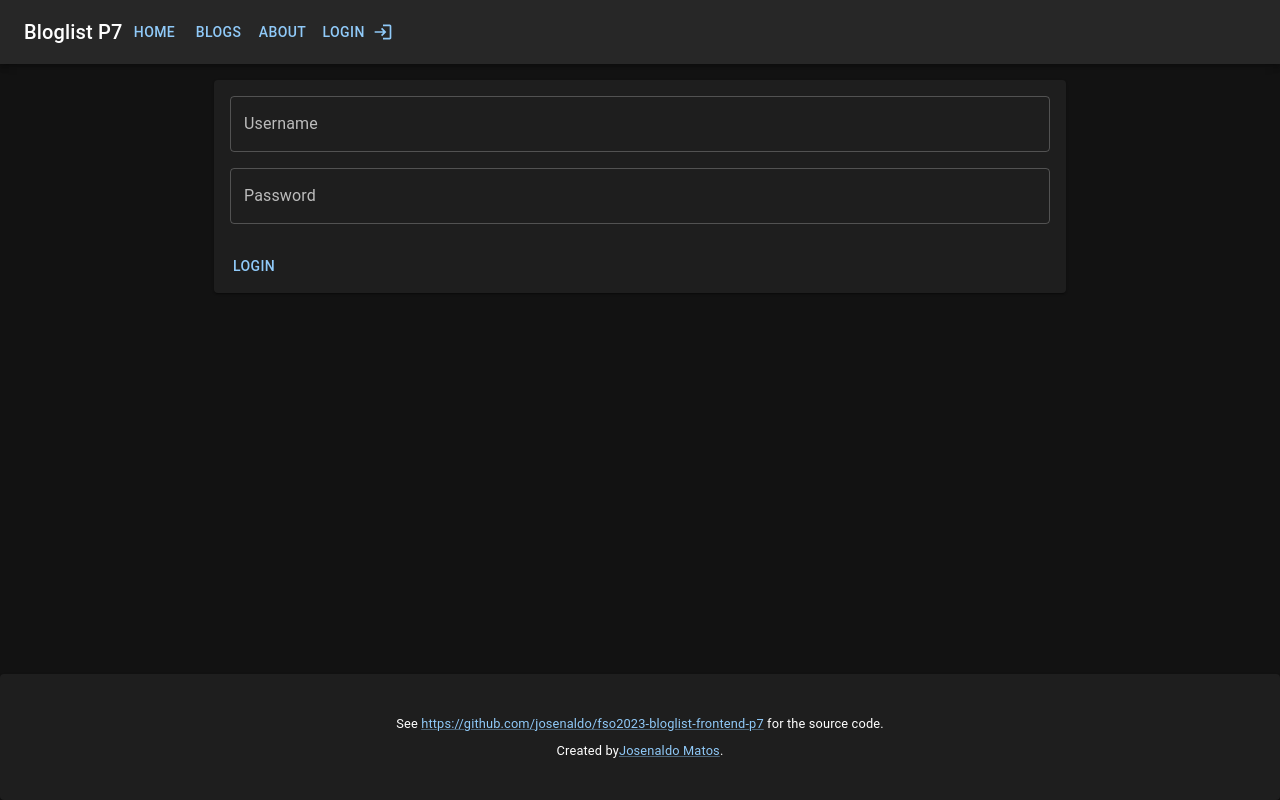
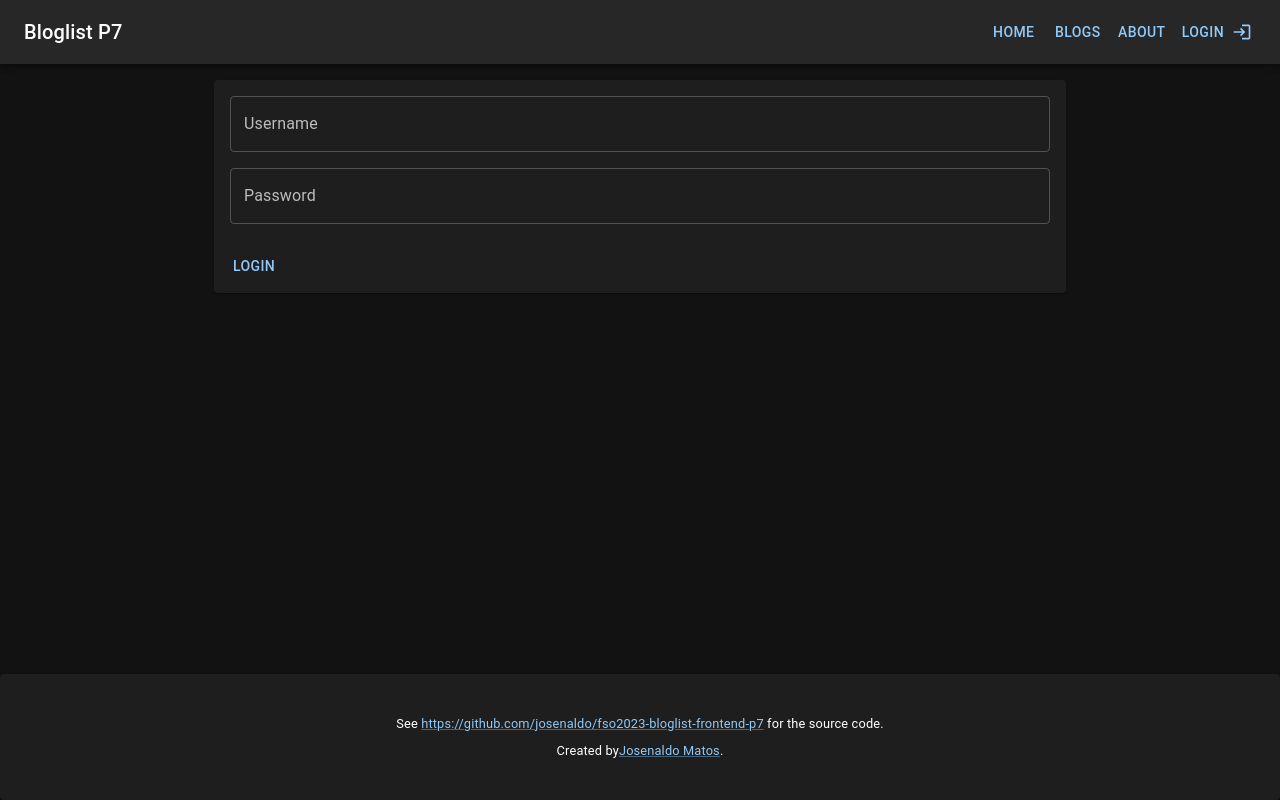
Before and after one commit to josenaldo/fso2023-bloglist-frontend-p7, a React (Vite) app: page /login in a window 1280 px wide. Built offline with nearby package versions, Linux system fonts and the light colour scheme.

Commit message:
:recycle: refactor: Logout

```diff
--- a/src/features/auth/PrivateOutlet.jsx
+++ b/src/features/auth/PrivateOutlet.jsx
@@ -5,7 +5,6 @@ const PrivateOutlet = () => {
   const auth = useAuth()
   const location = useLocation()
 
-  console.log('🔴 PrivateOutlet > auth', auth)
   return auth.user ? (
     <Outlet />
   ) : (
--- a/src/features/auth/UserAppbar.jsx
+++ /dev/null
@@ -1,34 +0,0 @@
-import React from 'react'
-import { useDispatch } from 'react-redux'
-import { useLogoutMutation } from '@/features/auth'
-
-import { useAuth } from '@/features/auth'
-
-const UserAppbar = () => {
-  const dispatch = useDispatch()
-  const auth = useAuth()
-
-  const [logout] = useLogoutMutation()
-
-  const handleLogout = () => {
-    dispatch(logout())
-  }
-
-  if (!auth.user) return null
-
-  return (
-    <div>
-      Welcome {auth.user.name}!{' '}
-      <a
-        href="#"
-        role="button"
-        className="outline small"
-        onClick={handleLogout}
-      >
-        Logout
-      </a>
-    </div>
-  )
-}
-
-export default UserAppbar
--- a/src/features/auth/auth-service.js
+++ b/src/features/auth/auth-service.js
@@ -14,15 +14,9 @@ export const loginApi = createApi({
         body: credentials,
       }),
     }),
-    logout: builder.mutation({
-      query: () => {
-        localStorage.removeItem(appConfig.application.LOGGED_USER_KEY)
-        return '/logout'
-      },
-    }),
   }),
 })
 
-export const { useLoginMutation, useLogoutMutation } = loginApi
+export const { useLoginMutation } = loginApi
 
 export default loginApi
--- a/src/features/auth/auth-slice.js
+++ b/src/features/auth/auth-slice.js
@@ -17,10 +17,15 @@ const getLoggedUser = () => {
   return { user }
 }
 
-const slice = createSlice({
+const authSlice = createSlice({
   name: 'auth',
   initialState: getLoggedUser(),
-  reducers: {},
+  reducers: {
+    logout: (state) => {
+      localStorage.removeItem(appConfig.application.LOGGED_USER_KEY)
+      state.user = null
+    },
+  },
   extraReducers: (builder) => {
     builder.addMatcher(
       loginApi.endpoints.login.matchFulfilled,
@@ -29,16 +34,13 @@ const slice = createSlice({
           appConfig.application.LOGGED_USER_KEY,
           JSON.stringify(payload)
         )
+
         state.user = payload
       }
     )
-
-    builder.addMatcher(loginApi.endpoints.logout.matchFulfilled, (state) => {
-      state.user = null
-    })
   },
 })
 
-export default slice.reducer
-
 export const selectCurrentUser = (state) => state.auth.user
+export const { logout } = authSlice.actions
+export default authSlice.reducer
--- a/src/features/auth/index.js
+++ b/src/features/auth/index.js
@@ -1,15 +1,10 @@
 export { default as LoginForm } from './LoginForm'
-export { default as UserAppbar } from './UserAppbar'
 export { default as loginService } from './auth-service'
 
-export {
-  default as loginApi,
-  useLoginMutation,
-  useLogoutMutation,
-} from './auth-service'
+export { default as loginApi, useLoginMutation } from './auth-service'
 
 export { useAuth } from './use-auth'
 
-export { default as authReducer, selectCurrentUser } from './auth-slice'
+export { default as authReducer, selectCurrentUser, logout } from './auth-slice'
 
 export { default as PrivateOutlet } from './PrivateOutlet'
--- a/src/features/blog/blog-api-slice.js
+++ b/src/features/blog/blog-api-slice.js
@@ -4,12 +4,12 @@ import { appConfig } from '@/data'
 export const blogApi = createApi({
   reducerPath: 'blogApi',
   baseQuery: (args, api, extraOptions) => {
-    const user = api.getState().userApi.user
-    const token = user?.token
-
     return fetchBaseQuery({
       baseUrl: `${appConfig.application.BACKEND}/api`,
       prepareHeaders: (headers) => {
+        const user = api.getState().userApi.user
+        const token = user?.token
+
         if (token) {
           headers.set('Authorization', `Bearer ${token}`)
         }
--- a/src/features/layout/Header.jsx
+++ b/src/features/layout/Header.jsx
@@ -1,20 +1,7 @@
-import { useNavigate } from 'react-router-dom'
-
-import { useAuth, useLogoutMutation } from '@/features/auth'
 import { NavBar } from '@/features/layout'
 
 const Header = () => {
-  const navigate = useNavigate()
-  const auth = useAuth()
-
-  const [logout] = useLogoutMutation()
-
-  const handleLogout = async () => {
-    await logout()
-    navigate('/login')
-  }
-
-  return <NavBar user={auth.user} logout={handleLogout} />
+  return <NavBar />
 }
 
 export default Header
--- a/src/features/layout/NavBar/DesktopMenu.jsx
+++ b/src/features/layout/NavBar/DesktopMenu.jsx
@@ -8,7 +8,7 @@ const DesktopMenu = ({ user, logout }) => {
   return (
     <Box sx={{ display: { xs: 'none', sm: 'flex' } }}>
       {pages.map((page) => (
-        <DesktopMenuItem key={page.link} item={{ ...page, component: Link }} />
+        <DesktopMenuItem key={page.to} item={{ ...page, component: Link }} />
       ))}
 
       {user ? (
--- a/src/features/layout/NavBar/MobileMenu.jsx
+++ b/src/features/layout/NavBar/MobileMenu.jsx
@@ -41,7 +41,7 @@ const MobileMenu = ({ user, logout, mobileOpen, handleDrawerToggle }) => {
       <List>
         {pages.map((page) => (
           <MobileMenuItem
-            key={page.link}
+            key={page.to}
             item={{
               ...page,
               component: Link,
--- a/src/features/layout/NavBar/NavBar.jsx
+++ b/src/features/layout/NavBar/NavBar.jsx
@@ -1,23 +1,51 @@
 import React from 'react'
 
-import { AppBar, IconButton, Toolbar, Link as MuiLink } from '@mui/material'
+import {
+  AppBar,
+  IconButton,
+  Toolbar,
+  Link as MuiLink,
+  Box,
+} from '@mui/material'
 import MenuIcon from '@mui/icons-material/Menu'
 
 import Logo from './Logo'
 import DesktopMenu from './DesktopMenu'
 import MobileMenu from './MobileMenu'
-import { Link } from 'react-router-dom'
+import { Link, useNavigate } from 'react-router-dom'
+import { useAuth, logout } from '@/features/auth'
+import { useDispatch } from 'react-redux'
 
-const NavBar = ({ user, logout }) => {
+const NavBar = () => {
+  const dispatch = useDispatch()
+  const navigate = useNavigate()
+  const auth = useAuth()
+
   const [mobileOpen, setMobileOpen] = React.useState(false)
 
   const handleDrawerToggle = () => {
     setMobileOpen((prevState) => !prevState)
   }
 
+  const handleLogout = async () => {
+    dispatch(logout())
+    navigate('/login')
+  }
+
   return (
     <AppBar component="nav" position="sticky">
-      <Toolbar>
+      <Toolbar
+        sx={{
+          display: 'flex',
+          justifyContent: 'space-between',
+        }}
+      >
+        <Box
+          sx={{
+            display: 'flex',
+            flexDirection: 'row',
+          }}
+        >
           <IconButton
             color="inherit"
             aria-label="open drawer"
@@ -27,7 +55,6 @@ const NavBar = ({ user, logout }) => {
           >
             <MenuIcon />
           </IconButton>
-
           <MuiLink
             component={Link}
             to="/"
@@ -35,13 +62,14 @@ const NavBar = ({ user, logout }) => {
           >
             <Logo />
           </MuiLink>
+        </Box>
 
-        <DesktopMenu user={user} logout={logout} />
+        <DesktopMenu user={auth.user} logout={handleLogout} />
       </Toolbar>
 
       <MobileMenu
-        user={user}
-        logout={logout}
+        user={auth.user}
+        logout={handleLogout}
         mobileOpen={mobileOpen}
         handleDrawerToggle={handleDrawerToggle}
       />
--- a/src/pages/HomePage.jsx
+++ b/src/pages/HomePage.jsx
@@ -1,7 +1,6 @@
 import React from 'react'
 
 import { BlogForm, BlogList } from '@/features/blog'
-import { UserAppbar } from '@/features/auth'
 import { Togglable } from '@/features/ui'
 
 const HomePage = () => {
@@ -10,8 +9,6 @@ const HomePage = () => {
   return (
     <div>
       <h1>Blog list</h1>
-
-      <UserAppbar />
 
       <Togglable buttonLabel="New blog" ref={blogFormRef}>
         <BlogForm />
```
Lines whose indentation alone changed are shown as unchanged.
